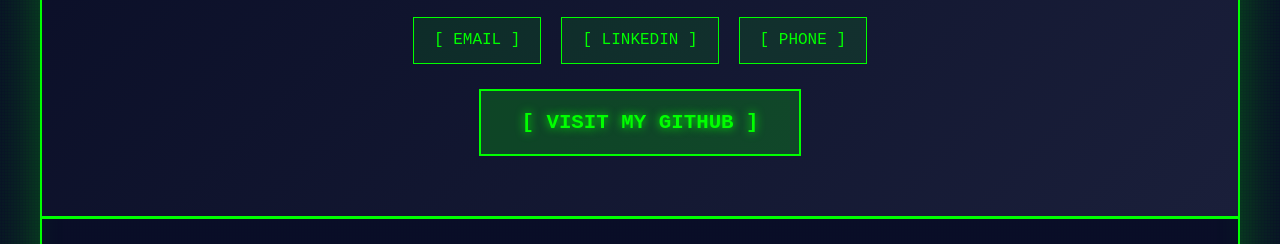
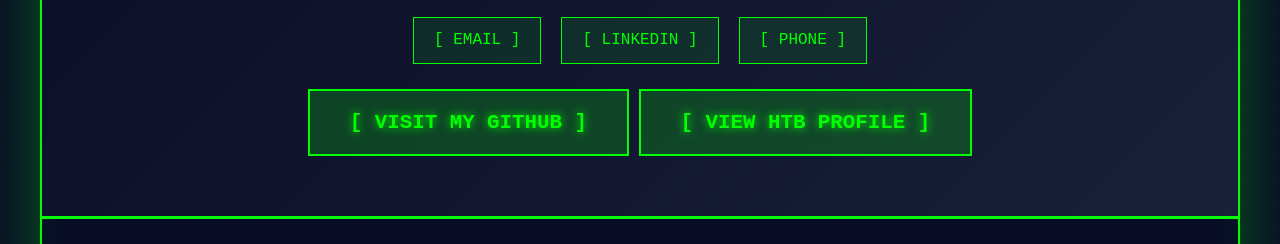
Before and after one commit to EmaTorris/EmaTorris.github.io, a plain HTML site: page index.html in a window 1280 px wide. Shown: the part 203-447 px from the top of the page. Drawn offline with Linux system fonts and the light colour scheme.

Commit message:
Add portfolio website

```diff
--- a/index.html
+++ b/index.html
@@ -477,6 +477,9 @@
                 <a href="https://github.com/EmaTorris" target="_blank" style="display: inline-block; background: rgba(0, 255, 0, 0.2); color: #00ff00; padding: 15px 40px; border: 2px solid #00ff00; text-decoration: none; font-size: 1.3em; font-weight: bold; transition: all 0.3s; text-shadow: 0 0 10px #00ff00;">
                     [ VISIT MY GITHUB ]
                 </a>
+                <a href="https://app.hackthebox.com/users/206831" target="_blank" style="display: inline-block; background: rgba(0, 255, 0, 0.2); color: #00ff00; padding: 15px 40px; border: 2px solid #00ff00; text-decoration: none; font-size: 1.3em; font-weight: bold; transition: all 0.3s; text-shadow: 0 0 10px #00ff00;">
+                    [ VIEW HTB PROFILE ]
+                </a>
             </div>
         </header>
 
```
